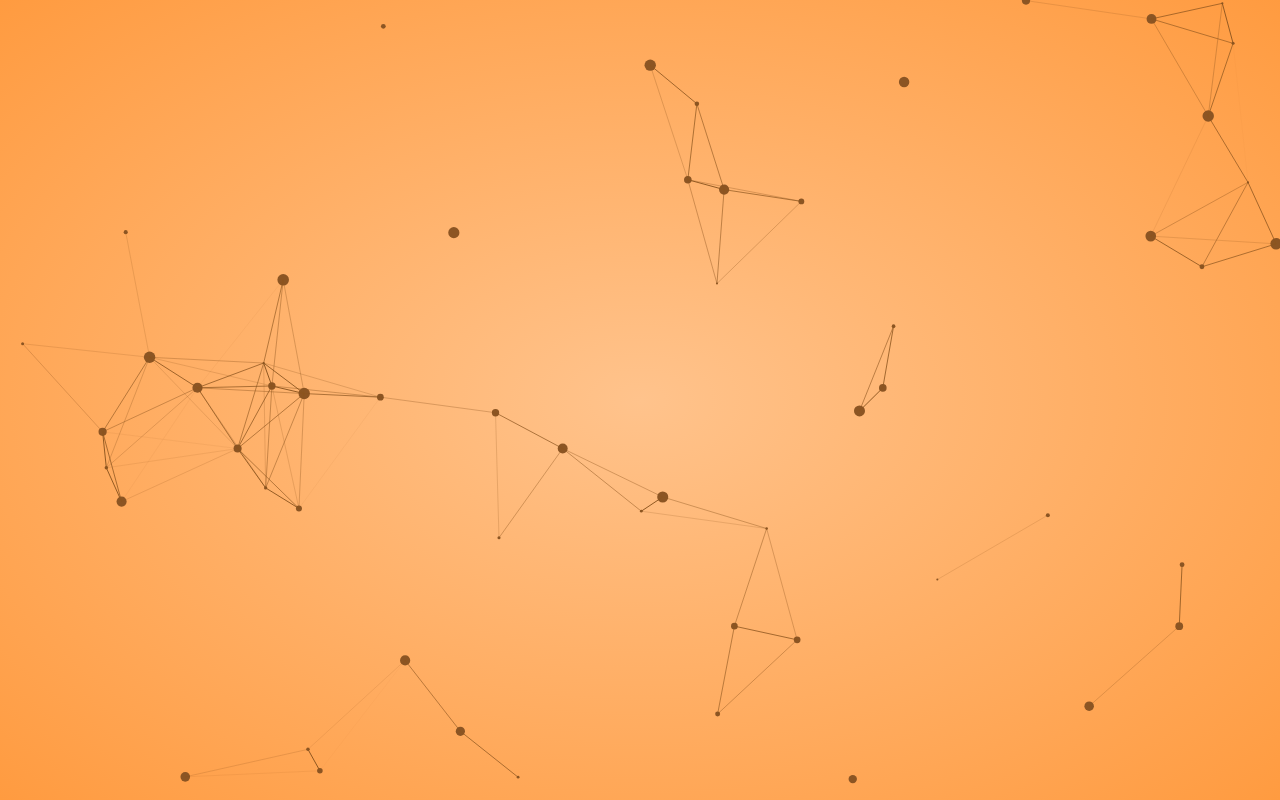
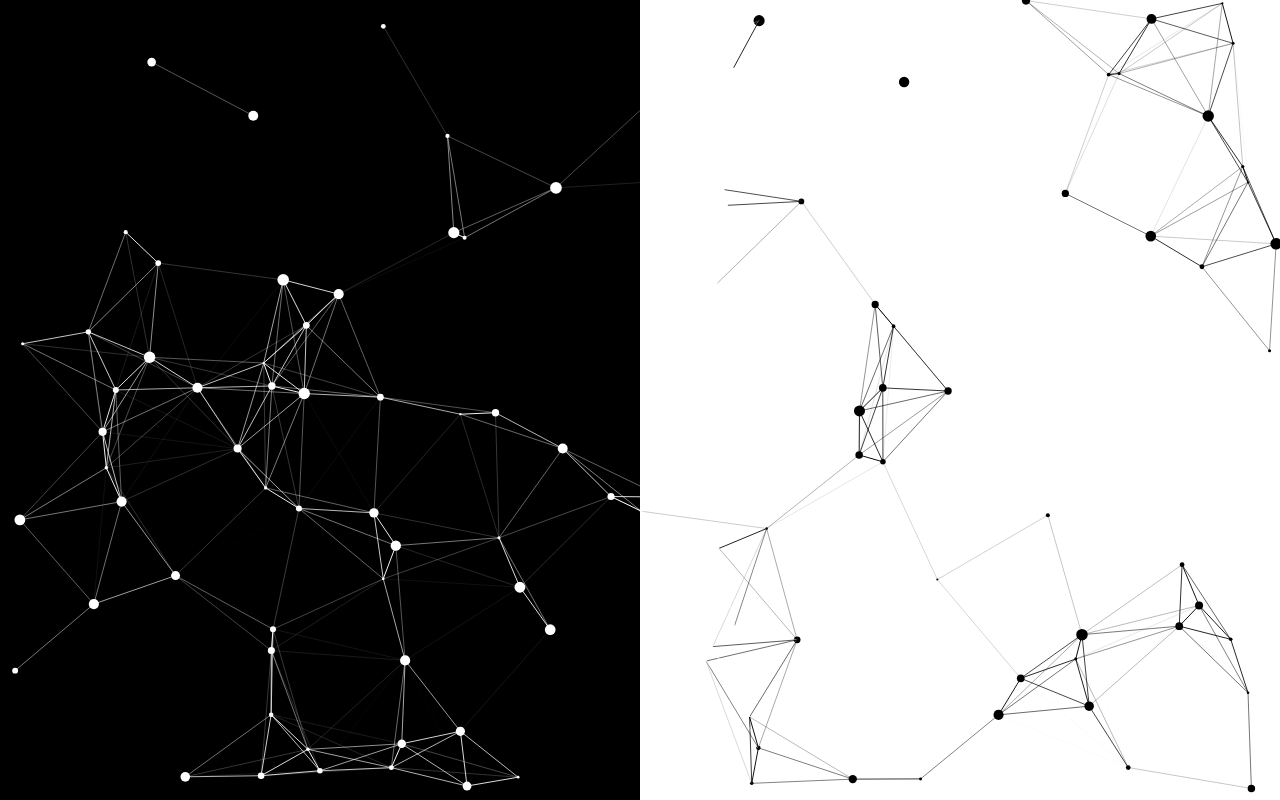
Before and after one commit to APACHE-0002/animationParticles, a plain HTML site: page index.html in a window 1280 px wide. Drawn offline with Linux system fonts and the light colour scheme.

Commit message:
appmodified

```diff
--- a/script.js
+++ b/script.js
@@ -33,8 +33,15 @@ class Particle{
     draw(){
         ctx.beginPath();
         ctx.arc(this.x, this.y, this.size, 0, Math.PI * 2, false);
-        ctx.fillStyle = '#8C5523';
+        if(this.x < 750){
+            ctx.fillStyle = '#FFF';
             ctx.fill();
+            }
+            if(this.x > 750){
+                ctx.fillStyle = '#000';
+                ctx.fill();
+            }
+
     }
     //check particle position, check mouse position,
     //move the particle, draw the particle
@@ -77,13 +84,15 @@ class Particle{
 function init(){
     particlesArray = [];
     let numberOfParticles = (canvas.height * canvas.width) / 9000;
-    for(let i = 0; i < numberOfParticles*0.5; i++){
+    for(let i = 0; i < numberOfParticles*1; i++){
         let size = (Math.random() * 5) + 1;
         let x = (Math.random() * ((innerWidth - size * 2) - (size * 2)) + size * 2);
         let y = (Math.random() * ((innerHeight - size * 2) - (size * 2)) + size * 2);
         let directionX = (Math.random() * 5) - 2.5;
         let directionY = (Math.random() * 5) - 2.5;
         let color = '#8C5523';
+
+
 
         particlesArray.push(new Particle(x, y, directionX, directionY, size, color));
     }
@@ -99,12 +108,23 @@ function connect(){
             + ((particlesArray[a].y - particlesArray[b].y) * (particlesArray[a].y - particlesArray[b].y));
             if(distance < (canvas.width/7) * (canvas.height/7)) {
                 opacityValue = 1 - (distance/20000);
-                ctx.strokeStyle = 'rgba(140,85,31,' + opacityValue + ')';
+                if(particlesArray[a].x < 750){
+                    ctx.strokeStyle = 'rgba(255,255,255,' + opacityValue + ')';
                     ctx.lineWidth = 1;
                     ctx.beginPath();
                     ctx.moveTo(particlesArray[a].x, particlesArray[a].y);
                     ctx.lineTo(particlesArray[b].x, particlesArray[b].y);
                     ctx.stroke();
+                }
+                if(particlesArray[a].x > 750){
+                    ctx.strokeStyle = 'rgba(0,0,0,' + opacityValue + ')';
+                    ctx.lineWidth = 1;
+                    ctx.beginPath();
+                    ctx.moveTo(particlesArray[a].x, particlesArray[a].y);
+                    ctx.lineTo(particlesArray[b].x, particlesArray[b].y);
+                    ctx.stroke();
+                }
+
             }
         }
     }
--- a/style.css
+++ b/style.css
@@ -9,6 +9,15 @@
     left: 0;
     width: 100%;
     height: 100%;
+    background: linear-gradient(to right,#000 50%, #FFF 45%);
+
+
+    /*
+
     background: radial-gradient(#ffc38c, #ff9b40);
 
+
+        ctx.fillStyle = '#8C5523';
+        ctx.fill();
+    */
 }
```
Lines whose indentation alone changed are shown as unchanged.
